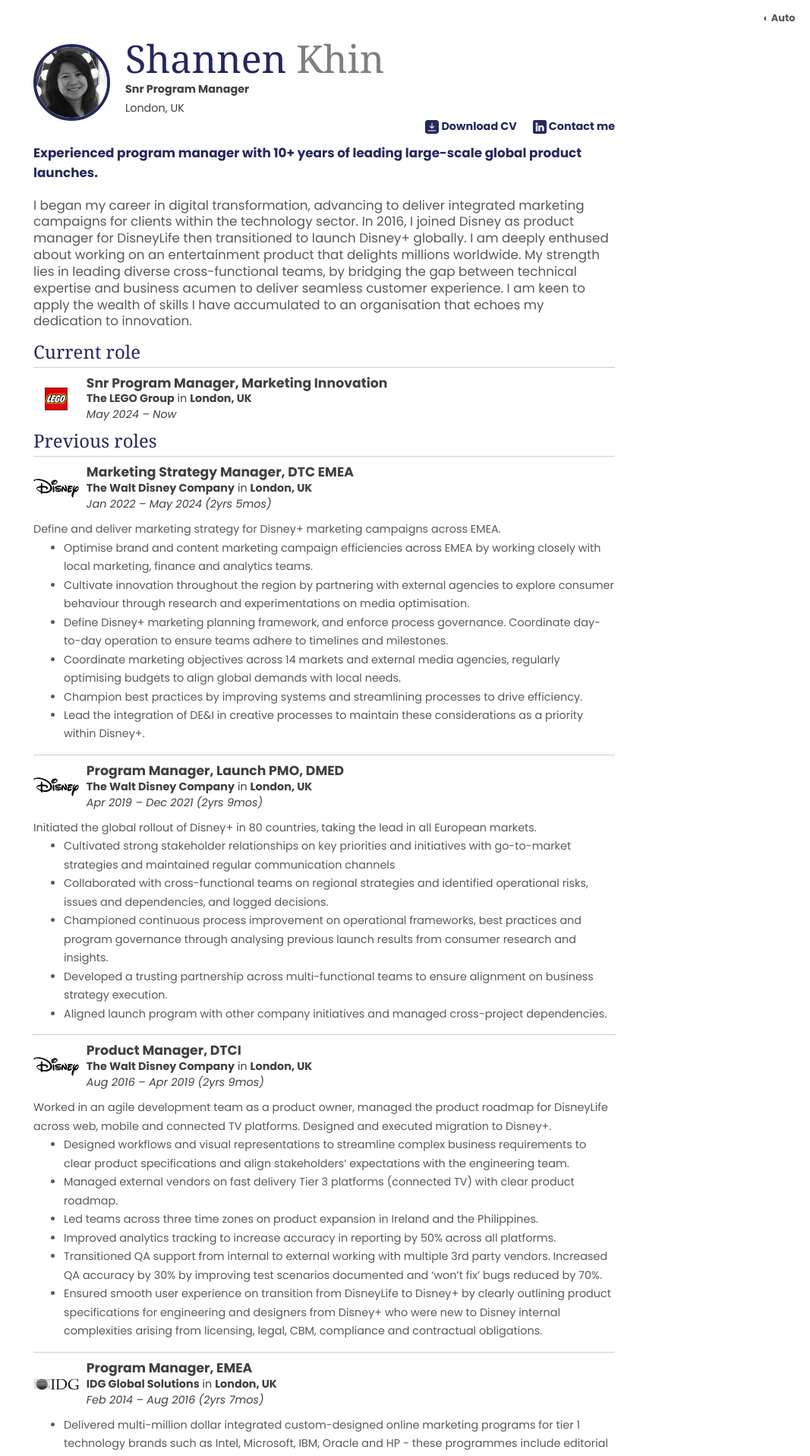
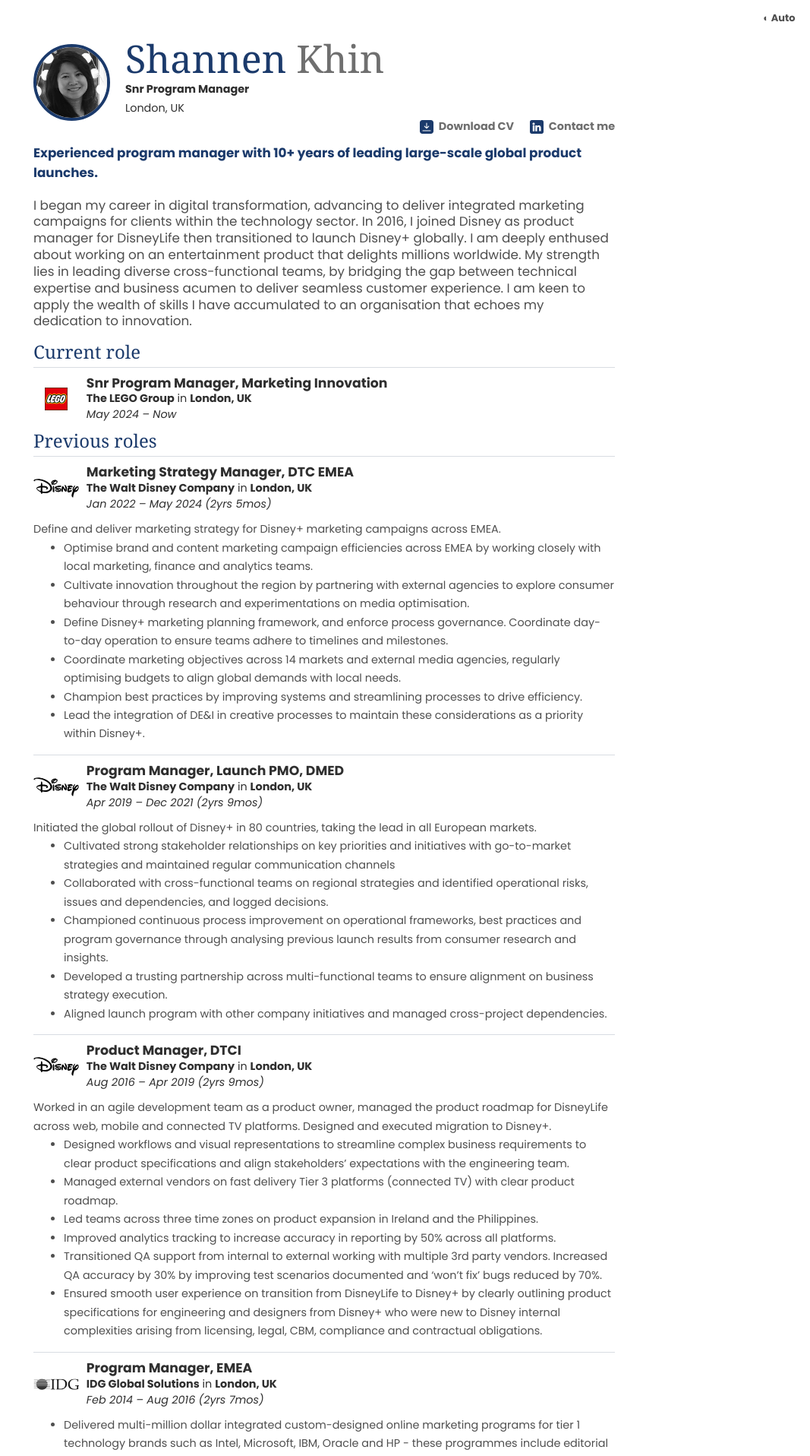
Before and after one commit to shannenkhin/shannenkhin.com, a Jekyll site: the page built from index.html, in a window 1280 px wide. Shown: the top 1916 px of the page at 76% size, without its empty margins (213-1280 px from the left). Built offline with Jekyll 4.4.1, drawn with Linux system fonts in a browser that asks for light colours.

Commit message:
Repalette the site and let the nav icons follow the theme
The colours came from the template this site was built from and had never been
chosen for it. Two of them were wrong rather than merely dated:

- The muted grey was 4.0:1 on white. It sets the 50px surname, where that is
  fine, but it also sets the 0.6rem page number in the printed PDF, where it is
  an AA failure. It is 5.02:1 now.
- The dark accent was the navy lightened until it read, not a colour in its own
  right. It is a clear sky blue now.

Light: bg #ffffff, accent #1b3a6b, fg #4f4f4f, strong #2f2f2f, muted #6f6f6f,
rule #d8dce2. Dark: bg #12151a, accent #8fb5e8, fg #c8cbd0, strong #e9ebee,
muted #949aa3, rule #2f3540. Every token carrying text clears AA and most clear
AAA; the ratios are recorded against each value.

The light ground stays white, so the four other copies of it -- the tile
colour, the light theme-color, the webmanifest and the favicon generator's pad
-- need no change.

The avatar ring stops being a fixed navy. That was argued as deliberate because
it sat against the old illustration's olive disc, but the avatar is a
photograph now and the ring separates a picture with a bright background from
the page behind it. On the new dark ground the navy measured 1.62:1: the ring
was not dull there, it was gone.

The nav icons are inlined from _includes instead of loaded through <img>. An
SVG behind an <img> is an isolated document that cannot read the page's CSS,
which is why recolouring it needed a filter that flattened it to white on dark.
Inline, the fill is a token and follows both themes, and the filter and its
--c-nav-icon-filter token are deleted along with two HTTP requests. The icon
takes the accent and the label the muted grey: the LinkedIn glyph is a filled
square containing the letters "in", and in the same colour 4px from its label
it read as the first word of it.

Also removes a dead .logo-keeps-colour rule stranded inside the narrow-viewport
media query when that flag became logo_dark, and repoints the pinned-tab mask
colour from #5bbad5, a favicon-generator default matching nothing here.

The share card and the CV PDF are regenerated; the favicons are not, since they
derive from the photograph and the tile pad is unchanged.

```diff
--- a/_layouts/global.html
+++ b/_layouts/global.html
@@ -18,7 +18,10 @@
         <link rel="icon" type="image/png" sizes="16x16" href="/assets/images/favicon/favicon-16x16.png">
         <link rel="icon" type="image/png" sizes="32x32" href="/assets/images/favicon/favicon-32x32.png">
         <link rel="manifest" href="/site.webmanifest">
-        <link rel="mask-icon" href="/assets/images/favicon/safari-pinned-tab.svg" color="#5bbad5">
+        <!-- Safari fills the pinned-tab mask with this flat colour. It was #5bbad5,
+             a leftover default from the favicon generator that matched nothing on the
+             site; it is the light accent now. -->
+        <link rel="mask-icon" href="/assets/images/favicon/safari-pinned-tab.svg" color="#1b3a6b">
         <!-- The two faces used above the fold: the body text and the bold nav
              beside it. They are referenced from inside global.css, so without
              these the browser cannot even ask for them until the stylesheet has
@@ -46,7 +49,7 @@
         <!-- One per scheme, so the browser chrome matches the page rather than
              staying white behind a dark one. -->
         <meta name="theme-color" content="#ffffff" media="(prefers-color-scheme: light)">
-        <meta name="theme-color" content="#16181d" media="(prefers-color-scheme: dark)">
+        <meta name="theme-color" content="#12151a" media="(prefers-color-scheme: dark)">
         <meta name="twitter:card" content="summary_large_image">
         <meta name="twitter:description" content="{{ page.description }}">
         <meta name="twitter:image" content="{{ site.url }}{{ site.site_og_image }}">
@@ -96,7 +99,14 @@
                         <!-- The icon is decorative: the link's own text says the
                              same thing right beside it, so an alt here would
                              have a screen reader announce each link twice. -->
-                        <a href="{{ nav.link }}"{% assign firstchar = nav.link | slice: 0 %}{% if firstchar != '/' %} target="_blank" rel="noopener noreferrer"{% endif %}><img src="/assets/images/icons/icon-{{ nav.icon }}.svg" alt="" class="header-data-links-icon"> {{ nav.text }}</a>
+                        {%- comment -%}
+                        The icon is inlined from _includes so its fill can come
+                        from a theme token; an SVG behind an <img> cannot read
+                        the page's CSS. Named explicitly rather than built from
+                        nav.icon, because a variable include filename is fragile
+                        under the strict Liquid error mode this site builds with.
+                        {%- endcomment -%}
+                        <a href="{{ nav.link }}"{% assign firstchar = nav.link | slice: 0 %}{% if firstchar != '/' %} target="_blank" rel="noopener noreferrer"{% endif %}>{% if nav.icon == 'download' %}{% include icon-download.svg %}{% elsif nav.icon == 'linkedin' %}{% include icon-linkedin.svg %}{% endif %}{{ nav.text }}</a>
                         {%- endfor %}
                     </nav>
                     {%- endif %}
--- a/assets/css/cv.scss
+++ b/assets/css/cv.scss
@@ -165,16 +165,7 @@
         max-width: 5.2rem;
     }
 
-    // A logo drawn as a filled brand shape rather than a mark on a transparent
-// ground cannot be silhouetted: LEGO is a red square, so brightness(0) turns
-// the whole square into one white block and the wordmark inside it disappears.
-// Those logos already read on the dark ground as they are, so they opt out via
-// `logo_keeps_colour: true` in the collection file.
-.cv-experience-logo img.logo-keeps-colour {
-    filter: none;
-}
-
-.cv-experience-logo img.logo-wide {
+    .cv-experience-logo img.logo-wide {
         max-height: 4.65rem;
         max-width: 6.25rem;
     }
--- a/assets/css/global.scss
+++ b/assets/css/global.scss
@@ -13,42 +13,44 @@
     color-scheme: light;
 
     --c-bg: #fff;
-    --c-accent: #25285b;      // 13.70:1 on the page ground
-    --c-fg: #595959;          //  7.00:1
-    --c-fg-strong: #404040;   // 10.37:1
-    --c-muted: #7f7f7f;       //  4.00:1 — large text only, see vars.scss
-    --c-hairline: #cecece;    //  decorative, no floor
+    // A true navy. The previous #25285b was a blue-violet inherited from the
+    // template this site was built from. The accent is also written into
+    // bin/generate-og-image.mjs (the share card cannot read a custom property)
+    // and the mask-icon colour in _layouts/global.html — change it in all three.
+    --c-accent: #1b3a6b;      // 11.27:1 on the page ground
+    --c-fg: #4f4f4f;          //  8.19:1
+    --c-fg-strong: #2f2f2f;   // 13.39:1
+    // Was #7f7f7f at 4.00:1, which is fine for the 50px surname but not for the
+    // other thing this token sets: the 0.6rem page number in the printed PDF
+    // (see the @page block in cv.scss). That was a real AA failure.
+    --c-muted: #6f6f6f;       //  5.02:1
+    --c-hairline: #d8dce2;    //  decorative, no floor
     // Company logos are left as their brand selves on light.
     --c-logo-filter: none;
     --c-logo-invert-filter: none;
-    // The nav icons are drawn in the accent navy, which is the colour they
-    // should be on a white ground.
-    --c-nav-icon-filter: none;
     // Translucent pill behind the theme toggle, where it floats over the page.
-    --c-pill: rgba(255, 255, 255, 0.82);
+    --c-pill: rgba(255, 255, 255, 0.85);
 }
 
 @mixin theme-dark {
     color-scheme: dark;
 
-    --c-bg: #16181d;
-    // The navy lightened to a periwinkle. The brand colour itself is 1.3:1 on
-    // this ground — unreadable — so the theme carries a second value rather
-    // than the same one twice.
-    --c-accent: #a0a6e8;      //  7.71:1 on the page ground
-    --c-fg: #c9c9c6;          // 10.70:1
-    --c-fg-strong: #e8e8e6;   // 14.47:1
-    --c-muted: #8c8c8c;       //  5.28:1
-    --c-hairline: #3a3d47;    //  decorative, no floor
+    --c-bg: #12151a;
+    // A clear sky blue rather than the navy merely lightened. The brand colour
+    // itself is 1.2:1 on this ground — unreadable — so the theme carries a
+    // second value rather than the same one twice.
+    --c-accent: #8fb5e8;      //  8.66:1 on the page ground
+    --c-fg: #c8cbd0;          // 11.25:1
+    --c-fg-strong: #e9ebee;   // 15.32:1
+    --c-muted: #949aa3;       //  6.46:1
+    --c-hairline: #2f3540;    //  decorative, no floor
     // brightness(0) flattens each logo to a silhouette and invert(0.9) lifts it
     // to a soft (not harsh) white; transparent areas are untouched.
     --c-logo-filter: brightness(0) invert(0.9);
     // For monochrome line art, where a silhouette would destroy the detail.
     --c-logo-invert-filter: invert(1);
-    // The download and LinkedIn icons are solid #25285b, which is all but
-    // invisible against this ground — 1.3:1. Same silhouette treatment.
-    --c-nav-icon-filter: brightness(0) invert(0.9);
-    --c-pill: rgba(22, 24, 29, 0.85);
+    // The page ground again, as rgba. Keep it in step with --c-bg above.
+    --c-pill: rgba(18, 21, 26, 0.85);
 }
 
 // Light by default. Dark applies when the OS prefers it — unless the visitor
@@ -198,14 +200,16 @@
 // background on a wrapper that the image was then nudged 2px into, which is
 // what it used to be — and which vanished in print, where browsers drop
 // background colours.
-// This one accent stays a fixed value rather than a theme token: it sits
-// against the photograph, not the page ground, so it reads the same in both
-// themes.
+// It used to be a fixed navy, on the reasoning that it sat against the avatar
+// illustration's own olive disc rather than the page ground. That stopped being
+// true when the avatar became a photograph: the ring now separates a picture
+// with a bright background from the page behind it, and a dark navy ring on the
+// dark theme sank into the ground. It follows the accent in both themes now.
 // `object-fit` and the explicit height are what keep the circle a circle: the
 // photo happens to be square today, but a replacement that isn't would
 // otherwise render as an ellipse.
 .header-avatar-border img {
-    border: 0.28rem solid #25285b;
+    border: 0.28rem solid $colour-accent;
     border-radius: 50%;
     display: block;
     height: 7rem;
@@ -263,19 +267,33 @@
     }
 }
 
+// The label takes the muted grey and the icon takes the accent, not the other
+// way round and not both the same. The LinkedIn glyph is a filled square
+// containing the letters "in"; in the same colour as the label, 4px away, it
+// scanned as the first word of it — "in Contact me". Separating the two colours
+// and widening the gap stops the icon reading as a letterform.
+// christianbrown.uk sets its nav links the same way: body-weight colour at
+// rest, accent on hover.
 .header-data nav a {
-    color: $colour-accent;
+    color: $colour-muted;
     font-weight: bold;
 }
 
 .header-data nav a:hover {
-    color: $colour-fg;
+    color: $colour-accent;
 }
 
+// Inlined rather than loaded through <img> (see _includes/icon-*.svg), because
+// an SVG in an <img> is an isolated document that cannot see this stylesheet.
+// As inline markup it takes a real token, so it follows the theme instead of
+// being crudely silhouetted by a filter — which is what --c-nav-icon-filter
+// used to do, and why it is gone.
 .header-data nav a .header-data-links-icon {
-    filter: var(--c-nav-icon-filter);
+    fill: $colour-accent;
     height: 1.25rem;
+    margin-right: 0.25rem;
     vertical-align: middle;
+    width: 1.25rem;
 }
 
 // Three spaces of separation between nav links, as a gap rather than the
```
Also changed, not shown: bin/generate-og-image.mjs (+10 -9 lines), _includes/icon-download.svg, _includes/icon-linkedin.svg, assets/images/og-card.png, 1 other file.
